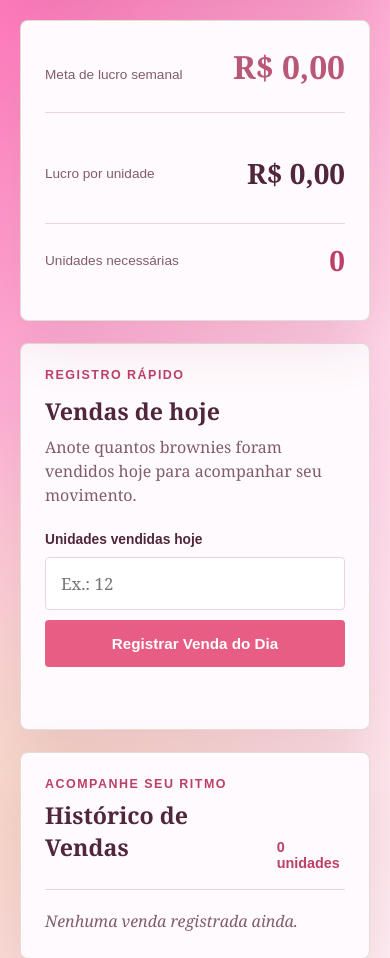
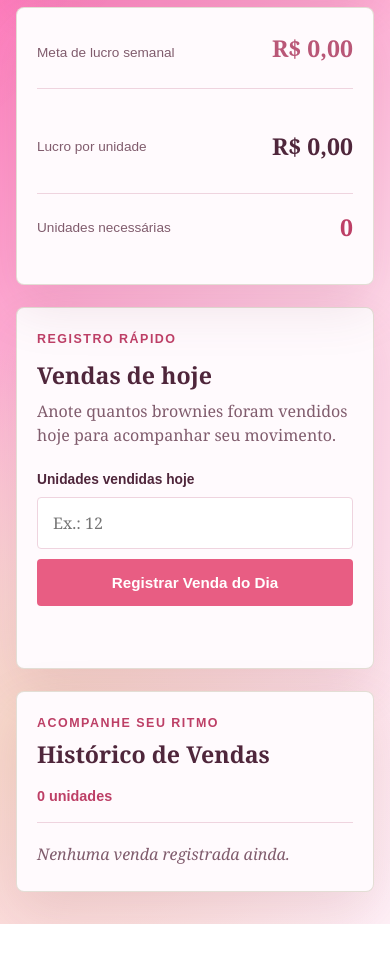
Before and after one commit to Gabriel-Emidio-Deolindo/Faculdade, a plain HTML site: page calculadora/index.html in a window 390 px wide. Shown: the part 988-1946 px from the top of the page. After the commit the page ends 1912 px from the top, so only its background shows below. Drawn offline with Linux system fonts and the light colour scheme.

Commit message:
mudança pra celular

```diff
--- a/calculadora/style.css
+++ b/calculadora/style.css
@@ -26,6 +26,7 @@ body {
     #fff1f7 100%
   );
   font-family: Georgia, "Times New Roman", serif;
+  -webkit-text-size-adjust: 100%;
 }
 
 .page {
@@ -191,6 +192,7 @@ h1 {
 }
 
 .panel {
+  min-width: 0;
   padding: clamp(24px, 4vw, 40px);
   border: 1px solid rgba(221, 216, 204, 0.8);
   border-radius: 8px;
@@ -316,7 +318,7 @@ input {
   color: var(--ink);
   background: #fff;
   font:
-    1.05rem Georgia,
+    16px Georgia,
     "Times New Roman",
     serif;
 }
@@ -407,7 +409,10 @@ button:hover {
 
 @media (max-width: 700px) {
   .page {
-    padding: 42px 20px;
+    padding: max(32px, env(safe-area-inset-top))
+      max(16px, env(safe-area-inset-right))
+      max(32px, env(safe-area-inset-bottom))
+      max(16px, env(safe-area-inset-left));
   }
 
   .intro {
@@ -421,6 +426,10 @@ button:hover {
   .brand-art {
     justify-content: center;
     padding: 8px 0 24px;
+  }
+
+  .panel {
+    padding: 24px 20px;
   }
 
   .layout {
@@ -442,4 +451,23 @@ button:hover {
   .inline-field button {
     width: 100%;
   }
+
+  .history-heading {
+    align-items: start;
+    flex-direction: column;
+    gap: 10px;
+  }
+
+  .target strong,
+  .result strong {
+    font-size: 1.45rem;
+  }
 }
+
+@media (prefers-reduced-motion: reduce) {
+  .falling-strawberries span,
+  button {
+    animation: none;
+    transition: none;
+  }
+}
```
